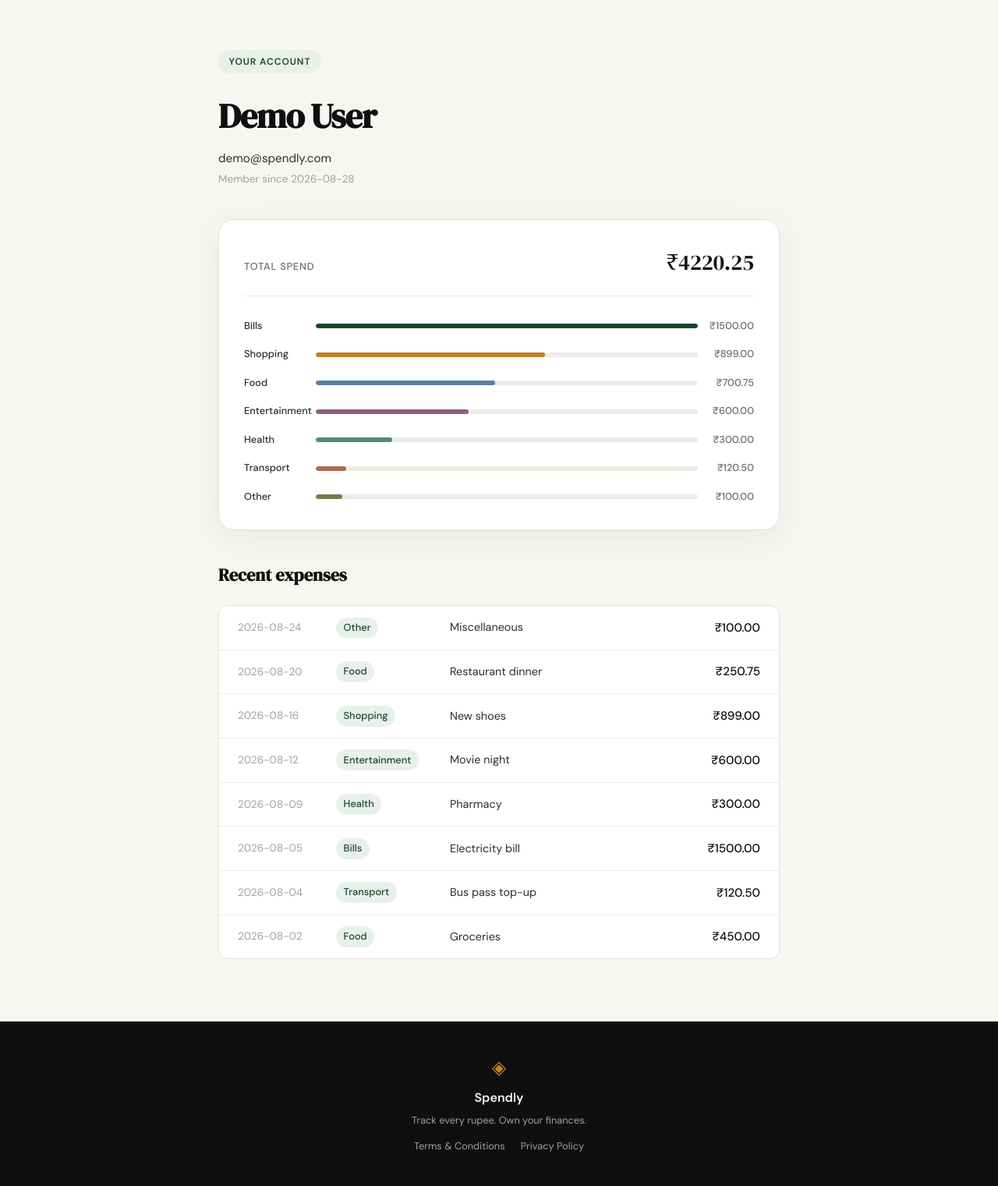
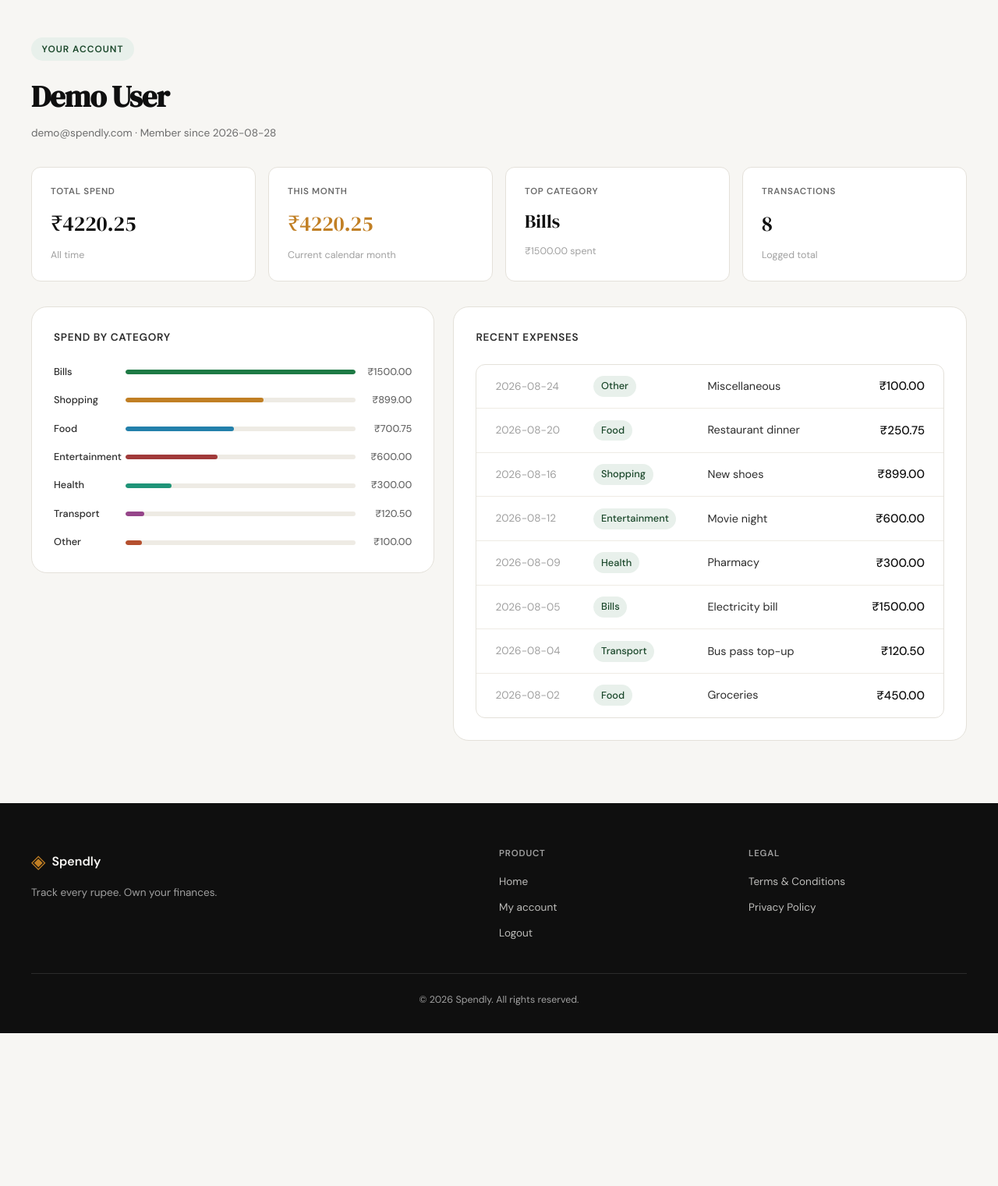
Before and after one commit to Orbeen/spendly, a Flask app: page /profile in a window 1280 px wide. Shown: the part 61-1582 px from the top of the page at 78% size. After the commit the page ends 1386 px from the top, so only its background shows below. Run offline with Flask 3, Linux system fonts and the light colour scheme; the visitor is signed in with stand-in values (Sample User, id 1); data comes from the database, SQL or seed files in the repository.

Commit message:
Redesign profile dashboard, footer, and landing GIF; add reviewer subagent
Adds monthly spend and transaction count stat tiles to the profile
dashboard, restyles the footer with linked columns, swaps the landing
page's YouTube embed for a local GIF, and adds a spendly-reviewer
subagent for reviewing future changes against project conventions.

Co-Authored-By: Claude Sonnet 5 <noreply@anthropic.com>
Claude-Session: https://claude.ai/code/session_01PAwpboWssFSp7G4SrHxo7e

```diff
--- a/app.py
+++ b/app.py
@@ -1,3 +1,5 @@
+from datetime import date
+
 from flask import Flask, redirect, render_template, request, session, url_for
 from werkzeug.security import check_password_hash, generate_password_hash
 
@@ -24,6 +26,11 @@ def inject_current_user():
         conn.close()
 
     return {"current_user": user}
+
+
+@app.context_processor
+def inject_current_year():
+    return {"current_year": date.today().year}
 
 
 # ------------------------------------------------------------------ #
@@ -128,6 +135,20 @@ def profile():
             (user_id,),
         ).fetchone()["total"]
 
+        this_month_spend = conn.execute(
+            """
+            SELECT COALESCE(SUM(amount), 0) AS total
+            FROM expenses
+            WHERE user_id = ? AND strftime('%Y-%m', date) = strftime('%Y-%m', 'now')
+            """,
+            (user_id,),
+        ).fetchone()["total"]
+
+        transaction_count = conn.execute(
+            "SELECT COUNT(*) AS count FROM expenses WHERE user_id = ?",
+            (user_id,),
+        ).fetchone()["count"]
+
         category_breakdown = conn.execute(
             """
             SELECT category, COALESCE(SUM(amount), 0) AS total
@@ -158,6 +179,8 @@ def profile():
         "profile.html",
         user=user,
         total_spend=total_spend,
+        this_month_spend=this_month_spend,
+        transaction_count=transaction_count,
         category_breakdown=category_breakdown,
         max_category_total=max_category_total,
         recent_expenses=recent_expenses,
--- a/static/css/style.css
+++ b/static/css/style.css
@@ -29,13 +29,13 @@
     --radius-md: 12px;
     --radius-lg: 20px;
 
-    --chart-1: var(--accent);
+    --chart-1: #1e7a45;
     --chart-2: var(--accent-2);
-    --chart-3: #5b7fa6;
-    --chart-4: #8b5e83;
-    --chart-5: #4d8c7a;
-    --chart-6: #b06a4f;
-    --chart-7: #7a7a4f;
+    --chart-3: #2380ab;
+    --chart-4: #a13a3a;
+    --chart-5: #1f9478;
+    --chart-6: #96468a;
+    --chart-7: #b5502f;
 }
 
 /* ------------------------------------------------------------------ */
@@ -647,11 +644,11 @@ a { color: inherit; text-decoration: none; }
 /* Profile page                                                        */
 /* ------------------------------------------------------------------ */
 
-.profile-page { padding: 4rem 2rem 5rem; }
+.profile-page { padding: 3rem 2rem 5rem; }
 
-.profile-inner { max-width: 720px; margin: 0 auto; }
+.profile-dash-inner { max-width: var(--max-width); margin: 0 auto; }
 
-.profile-header { margin-bottom: 2.5rem; }
+.profile-dash-top { margin-bottom: 2rem; }
 
 .profile-badge {
     display: inline-block;
@@ -663,28 +660,77 @@ a { color: inherit; text-decoration: none; }
     text-transform: uppercase;
     padding: 0.35rem 0.85rem;
     border-radius: 999px;
-    margin-bottom: 1.25rem;
+    margin-bottom: 0.9rem;
 }
 
-.profile-title {
+.profile-dash-title {
     font-family: var(--font-display);
-    font-size: clamp(2rem, 4vw, 2.75rem);
+    font-size: clamp(1.9rem, 3.5vw, 2.4rem);
     letter-spacing: -0.02em;
     color: var(--ink);
-    margin-bottom: 0.4rem;
+    margin-bottom: 0.35rem;
 }
 
-.profile-email { font-size: 0.95rem; color: var(--ink-soft); margin-bottom: 0.25rem; }
+.profile-dash-meta { font-size: 0.85rem; color: var(--ink-muted); }
 
-.profile-since { font-size: 0.85rem; color: var(--ink-faint); }
+.stat-tiles {
+    display: grid;
+    grid-template-columns: repeat(4, 1fr);
+    gap: 1rem;
+    margin-bottom: 2rem;
+}
 
-.profile-summary-card { max-width: none; margin-bottom: 2.5rem; }
+.stat-tile {
+    background: var(--paper-card);
+    border: 1px solid var(--border);
+    border-radius: var(--radius-md);
+    padding: 1.4rem 1.5rem;
+    display: flex;
+    flex-direction: column;
+    gap: 0.6rem;
+}
 
-.profile-section-title {
+.stat-tile-label {
+    font-size: 0.72rem;
+    font-weight: 600;
+    color: var(--ink-muted);
+    text-transform: uppercase;
+    letter-spacing: 0.06em;
+}
+
+.stat-tile-value {
     font-family: var(--font-display);
-    font-size: 1.4rem;
+    font-size: 1.7rem;
     color: var(--ink);
-    margin-bottom: 1.25rem;
+    font-variant-numeric: tabular-nums;
+}
+
+.stat-tile-value-accent { color: var(--accent-2); }
+.stat-tile-value-text { font-size: 1.5rem; }
+
+.stat-tile-sub { font-size: 0.78rem; color: var(--ink-faint); }
+
+.profile-dash-grid {
+    display: grid;
+    grid-template-columns: 1.1fr 1.4fr;
+    gap: 1.5rem;
+    align-items: start;
+}
+
+.profile-dash-card {
+    background: var(--paper-card);
+    border: 1px solid var(--border);
+    border-radius: var(--radius-lg);
+    padding: 1.75rem;
+}
+
+.profile-dash-card-title {
+    font-size: 0.85rem;
+    font-weight: 600;
+    color: var(--ink-soft);
+    text-transform: uppercase;
+    letter-spacing: 0.05em;
+    margin-bottom: 1.4rem;
 }
 
 .expense-list {
@@ -744,15 +790,27 @@ a { color: inherit; text-decoration: none; }
 .footer {
     background: var(--ink);
     color: var(--paper);
-    padding: 2.5rem 2rem;
-    text-align: center;
+    padding: 3.5rem 2rem 2rem;
 }
 
 .footer-inner {
-    display: flex;
-    flex-direction: column;
+    max-width: var(--max-width);
+    margin: 0 auto;
+}
+
+.footer-grid {
+    display: grid;
+    grid-template-columns: 2fr 1fr 1fr;
+    gap: 2.5rem;
+    padding-bottom: 2.5rem;
+    border-bottom: 1px solid rgba(247, 246, 243, 0.12);
+}
+
+.footer-brand-link {
+    display: inline-flex;
     align-items: center;
-    gap: 0.4rem;
+    gap: 0.5rem;
+    text-decoration: none;
 }
 
 .footer .brand-icon { color: var(--accent-2); font-size: 1.5rem; }
@@ -760,28 +818,49 @@ a { color: inherit; text-decoration: none; }
 .footer-name {
     font-weight: 600;
     font-size: 1rem;
+    color: var(--paper);
 }
 
 .footer-copy {
-    font-size: 0.8rem;
+    font-size: 0.85rem;
     color: var(--ink-faint);
+    margin-top: 0.6rem;
+    max-width: 32ch;
 }
 
-.footer-links {
+.footer-col {
     display: flex;
-    gap: 1.25rem;
-    margin-top: 0.4rem;
+    flex-direction: column;
+    gap: 0.7rem;
 }
 
-.footer-links a {
-    font-size: 0.8rem;
+.footer-col-title {
+    font-size: 0.72rem;
+    font-weight: 600;
     color: var(--ink-faint);
-    text-decoration: none;
+    text-transform: uppercase;
+    letter-spacing: 0.07em;
+    margin-bottom: 0.3rem;
 }
 
-.footer-links a:hover {
+.footer-col a {
+    font-size: 0.85rem;
     color: var(--paper);
+    opacity: 0.75;
+    text-decoration: none;
+    width: fit-content;
+}
+
+.footer-col a:hover {
+    opacity: 1;
     text-decoration: underline;
+}
+
+.footer-bottom {
+    padding-top: 1.5rem;
+    font-size: 0.78rem;
+    color: var(--ink-faint);
+    text-align: center;
 }
 
 /* ------------------------------------------------------------------ */
--- a/templates/base.html
+++ b/templates/base.html
@@ -36,12 +36,36 @@
 
     <footer class="footer">
         <div class="footer-inner">
-            <span class="brand-icon">◈</span>
-            <span class="footer-name">Spendly</span>
-            <p class="footer-copy">Track every rupee. Own your finances.</p>
-            <div class="footer-links">
-                <a href="{{ url_for('terms') }}">Terms &amp; Conditions</a>
-                <a href="{{ url_for('privacy') }}">Privacy Policy</a>
+            <div class="footer-grid">
+                <div class="footer-brand">
+                    <a href="{{ url_for('landing') }}" class="footer-brand-link">
+                        <span class="brand-icon">◈</span>
+                        <span class="footer-name">Spendly</span>
+                    </a>
+                    <p class="footer-copy">Track every rupee. Own your finances.</p>
+                </div>
+
+                <div class="footer-col">
+                    <span class="footer-col-title">Product</span>
+                    <a href="{{ url_for('landing') }}">Home</a>
+                    {% if current_user %}
+                        <a href="{{ url_for('profile') }}">My account</a>
+                        <a href="{{ url_for('logout') }}">Logout</a>
+                    {% else %}
+                        <a href="{{ url_for('login') }}">Sign in</a>
+                        <a href="{{ url_for('register') }}">Get started</a>
+                    {% endif %}
+                </div>
+
+                <div class="footer-col">
+                    <span class="footer-col-title">Legal</span>
+                    <a href="{{ url_for('terms') }}">Terms &amp; Conditions</a>
+                    <a href="{{ url_for('privacy') }}">Privacy Policy</a>
+                </div>
+            </div>
+
+            <div class="footer-bottom">
+                <span>&copy; {{ current_year }} Spendly. All rights reserved.</span>
             </div>
         </div>
     </footer>
--- a/templates/profile.html
+++ b/templates/profile.html
@@ -5,20 +5,47 @@
 {% block content %}
 
 <section class="profile-page">
-    <div class="profile-inner">
+    <div class="profile-dash-inner">
 
-        <div class="profile-header">
+        <div class="profile-dash-top">
+            <div>
                 <div class="profile-badge">Your account</div>
-            <h1 class="profile-title">{{ user['name'] }}</h1>
-            <p class="profile-email">{{ user['email'] }}</p>
-            <p class="profile-since">Member since {{ user['created_at'][:10] }}</p>
+                <h1 class="profile-dash-title">{{ user['name'] }}</h1>
+                <p class="profile-dash-meta">{{ user['email'] }} &middot; Member since {{ user['created_at'][:10] }}</p>
+            </div>
         </div>
 
-        <div class="mock-card profile-summary-card">
-            <div class="mock-card-header">
-                <span class="mock-label">Total spend</span>
-                <span class="mock-total">₹{{ "%.2f"|format(total_spend) }}</span>
+        <div class="stat-tiles">
+            <div class="stat-tile">
+                <span class="stat-tile-label">Total spend</span>
+                <span class="stat-tile-value">₹{{ "%.2f"|format(total_spend) }}</span>
+                <span class="stat-tile-sub">All time</span>
             </div>
+            <div class="stat-tile">
+                <span class="stat-tile-label">This month</span>
+                <span class="stat-tile-value stat-tile-value-accent">₹{{ "%.2f"|format(this_month_spend) }}</span>
+                <span class="stat-tile-sub">Current calendar month</span>
+            </div>
+            <div class="stat-tile">
+                <span class="stat-tile-label">Top category</span>
+                {% if category_breakdown %}
+                <span class="stat-tile-value stat-tile-value-text">{{ category_breakdown[0]['category'] }}</span>
+                <span class="stat-tile-sub">₹{{ "%.2f"|format(category_breakdown[0]['total']) }} spent</span>
+                {% else %}
+                <span class="stat-tile-value stat-tile-value-text">—</span>
+                <span class="stat-tile-sub">No expenses yet</span>
+                {% endif %}
+            </div>
+            <div class="stat-tile">
+                <span class="stat-tile-label">Transactions</span>
+                <span class="stat-tile-value">{{ transaction_count }}</span>
+                <span class="stat-tile-sub">Logged total</span>
+            </div>
+        </div>
+
+        <div class="profile-dash-grid">
+            <div class="profile-dash-card">
+                <div class="profile-dash-card-title">Spend by category</div>
 
                 {% if category_breakdown %}
                 <div class="mock-bars">
@@ -38,8 +65,8 @@
                 {% endif %}
             </div>
 
-        <div class="profile-recent">
-            <h2 class="profile-section-title">Recent expenses</h2>
+            <div class="profile-dash-card">
+                <div class="profile-dash-card-title">Recent expenses</div>
 
                 {% if recent_expenses %}
                 <div class="expense-list">
@@ -56,6 +83,7 @@
                 <p class="profile-empty">No expenses logged yet.</p>
                 {% endif %}
             </div>
+        </div>
 
     </div>
 </section>
```
Also changed, not shown: other parts of static/css/style.css (+35 -9 lines), templates/landing.html (+4 -7 lines), .claude/agents/spendly-reviewer.md (added), static/img/how-it-works.gif (added), 1 other file. Lines whose indentation alone changed are shown as unchanged.
